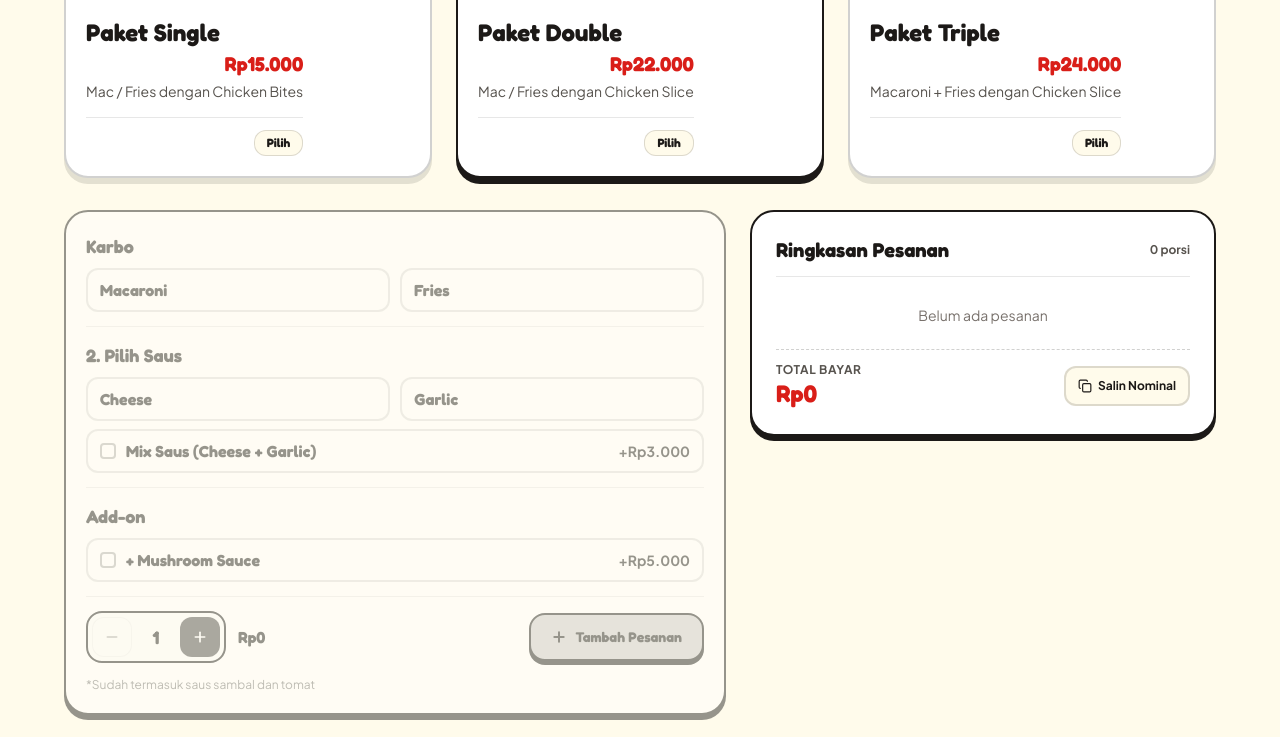
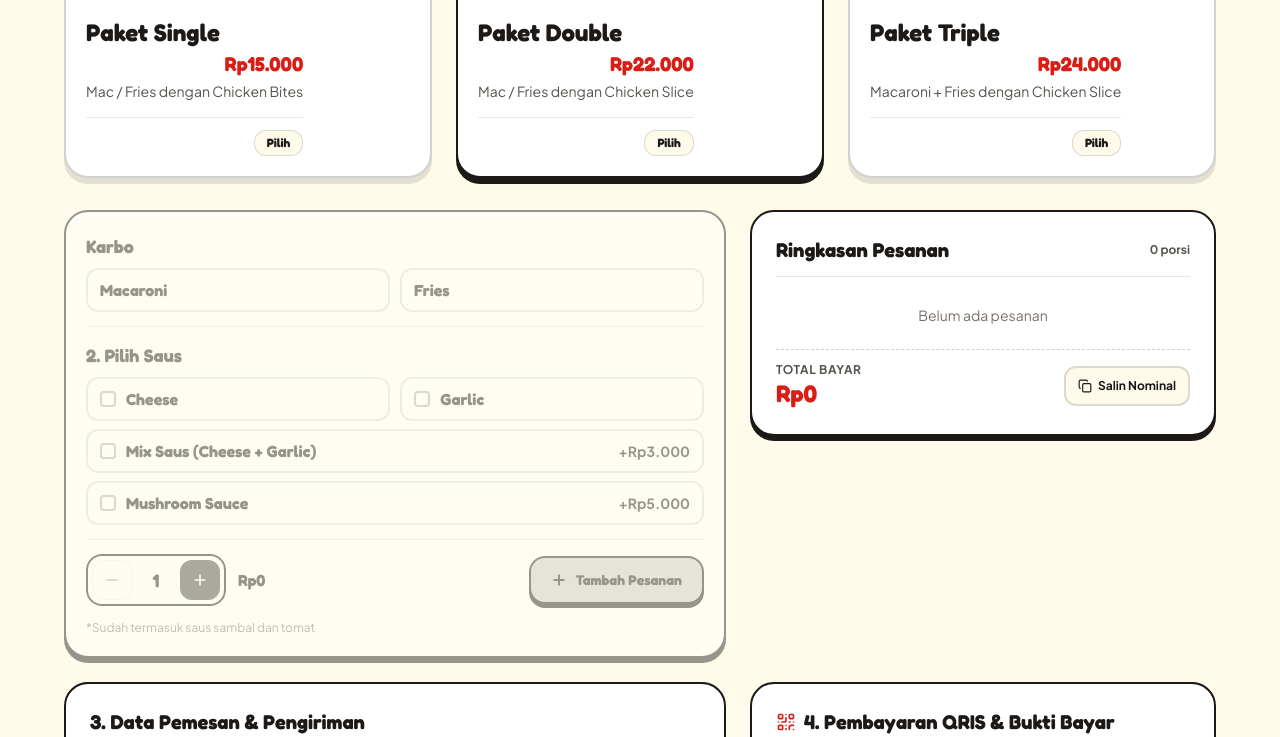
Before and after one commit to Zfanz12/perchick-order, a Next.js app: page / in a window 1280 px wide. Shown: the part 1347-2084 px from the top of the page. Built offline with nearby package versions, Linux system fonts and the light colour scheme.

Commit message:
feat: toggleable sauce checkboxes, standalone Mushroom sauce, and 500ms karbo photo transition

```diff
--- a/components/DirectOrderForm.tsx
+++ b/components/DirectOrderForm.tsx
@@ -174,13 +174,21 @@ export function DirectOrderForm() {
   const [submitError, setSubmitError] = useState<string | null>(null);
   const [isSubmitting, setIsSubmitting] = useState(false);
   const [photoTick, setPhotoTick] = useState(0);
+  const [doubleFadeDuration, setDoubleFadeDuration] = useState<'500' | '1000'>(
+    '1000'
+  );
+
+  const isDoublePhotoLocked =
+    draftPackageId === 'DOUBLE' && draftSide !== null;
 
   useEffect(() => {
+    if (isDoublePhotoLocked) return;
     const timer = window.setInterval(() => {
+      setDoubleFadeDuration('1000');
       setPhotoTick((prev) => prev + 1);
     }, 5000);
     return () => window.clearInterval(timer);
-  }, []);
+  }, [isDoublePhotoLocked]);
 
   const selectedPackage = draftPackageId ? getPackageById(draftPackageId) : null;
   const isTriple = draftPackageId === 'TRIPLE';
@@ -207,26 +215,30 @@ export function DirectOrderForm() {
       setDraftError('Pilih karbo Macaroni atau Fries terlebih dahulu.');
       return;
     }
-    if (!draftSauce) {
-      setDraftError('Pilih saus Cheese atau Garlic terlebih dahulu.');
+    if (!draftSauce && !draftMushroom) {
+      setDraftError(
+        'Pilih minimal 1 saus (Cheese, Garlic, Mix, atau Mushroom) terlebih dahulu.'
+      );
       return;
     }
 
     const resolvedSides: SideOptionId[] = isTriple
       ? ['MACARONI', 'FRIES']
       : [draftSide as SideOptionId];
+    const resolvedSauceId: SauceId = draftSauce ?? 'Mushroom';
+    const resolvedAddMushroom = draftSauce ? draftMushroom : false;
 
     addOrderItem(
       draftPackageId,
       resolvedSides,
-      draftSauce,
-      draftMushroom,
+      resolvedSauceId,
+      resolvedAddMushroom,
       draftQty
     );
 
     const sidesText = formatSidesLabel(resolvedSides);
-    const sauceText = getSauceById(draftSauce).name;
-    const mushroomText = draftMushroom ? ' + Mushroom' : '';
+    const sauceText = getSauceById(resolvedSauceId).name;
+    const mushroomText = resolvedAddMushroom ? ' + Mushroom' : '';
     setAddedFeedback(
       `${draftQty}× ${selectedPackage.name} (${sidesText} • ${sauceText}${mushroomText}) ditambahkan`
     );
@@ -237,6 +249,7 @@ export function DirectOrderForm() {
     setDraftSauce(null);
     setDraftMushroom(false);
     setDraftQty(1);
+    setDoubleFadeDuration('1000');
     setSubmitError(null);
     window.setTimeout(() => setAddedFeedback(null), 2400);
   };
@@ -359,7 +372,7 @@ export function DirectOrderForm() {
         {/* Section Heading */}
         <div className="mx-auto max-w-2xl text-center">
           <h2 className="font-display text-3xl font-bold text-[#1C1917] sm:text-4xl">
-            1. Pilih Paketmu
+            Pilih Paketmu
           </h2>
         </div>
 
@@ -379,6 +392,7 @@ export function DirectOrderForm() {
                   type="button"
                   whileTap={{ scale: 0.985 }}
                   onClick={() => {
+                    setDoubleFadeDuration('1000');
                     setDraftPackageId(pkg.id);
                     setDraftError(null);
                     if (pkg.id === 'TRIPLE') {
@@ -423,6 +437,10 @@ export function DirectOrderForm() {
                               : 0
                             : photoTick % pkg.images!.length;
                         const isCurrent = activeIndex === imgIdx;
+                        const fadeDurationClass =
+                          doubleFadeDuration === '500'
+                            ? 'duration-500'
+                            : 'duration-1000';
                         return (
                           <Image
                             key={src}
@@ -430,8 +448,7 @@ export function DirectOrderForm() {
                             alt={`${pkg.name} ${imgIdx + 1}`}
                             fill
                             sizes="(max-width: 768px) 80vw, 33vw"
-                          className={`object-cover transition-opacity duration-1000 ease-in-out ${
-                            isCurrent ? 'opacity-100' : 'opacity-0'
+                            className={`object-cover transition-opacity ease-in-out ${fadeDurationClass} ${isCurrent ? 'opacity-100' : 'opacity-0'
                               }`}
                           />
                         );
@@ -509,8 +526,7 @@ export function DirectOrderForm() {
           {/* Customize Package Card (Compact, greyed out until a package is selected) */}
           <div
             aria-disabled={!draftPackageId}
-            className={`order-1 space-y-3.5 rounded-3xl border-2 border-[#1C1917] bg-white p-4 shadow-[0_5px_0_#1C1917] transition-all sm:p-5 lg:col-span-7 lg:col-start-1 ${
-              !draftPackageId
+            className={`order-1 space-y-3.5 rounded-3xl border-2 border-[#1C1917] bg-white p-4 shadow-[0_5px_0_#1C1917] transition-all sm:p-5 lg:col-span-7 lg:col-start-1 ${!draftPackageId
                 ? 'pointer-events-none select-none opacity-45 grayscale'
                 : ''
               }`}
@@ -531,12 +547,12 @@ export function DirectOrderForm() {
                       disabled={isTriple}
                       onClick={() => {
                         if (!isTriple) {
+                          setDoubleFadeDuration('500');
                           setDraftSide(side.id);
                           setDraftError(null);
                         }
                       }}
-                      className={`flex min-h-[42px] items-center justify-between gap-2 rounded-xl border-2 px-3 py-2 text-left transition ${
-                        isTriple
+                      className={`flex min-h-[42px] items-center justify-between gap-2 rounded-xl border-2 px-3 py-2 text-left transition ${isTriple
                           ? 'cursor-not-allowed border-stone-300 bg-stone-100 opacity-75'
                           : active
                             ? 'cursor-pointer border-[#D91E18] bg-[#FFFBEB] ring-2 ring-[#FFC72C]/50'
@@ -544,16 +560,14 @@ export function DirectOrderForm() {
                         }`}
                     >
                       <span
-                        className={`font-display text-sm sm:text-base font-bold ${
-                          isTriple ? 'text-stone-500' : 'text-[#1C1917]'
+                        className={`font-display text-sm sm:text-base font-bold ${isTriple ? 'text-stone-500' : 'text-[#1C1917]'
                           }`}
                       >
                         {side.label}
                       </span>
                       {active && (
                         <span
-                          className={`flex h-4 w-4 shrink-0 items-center justify-center rounded-full text-white ${
-                            isTriple ? 'bg-stone-400' : 'bg-[#D91E18]'
+                          className={`flex h-4 w-4 shrink-0 items-center justify-center rounded-full text-white ${isTriple ? 'bg-stone-400' : 'bg-[#D91E18]'
                             }`}
                         >
                           <Check className="h-3 w-3 stroke-[3]" />
@@ -570,7 +584,7 @@ export function DirectOrderForm() {
               )}
             </div>
 
-            {/* Saus: Cheese / Garlic only (no price text, no description) */}
+            {/* Saus: Cheese / Garlic (checkboxes), Mix Saus, and Mushroom Sauce */}
             <div className="space-y-2 border-t border-[#1C1917]/10 pt-3.5">
               <h3 className="font-display text-base sm:text-lg font-bold text-[#1C1917]">
                 2. Pilih Saus
@@ -585,7 +599,21 @@ export function DirectOrderForm() {
                       key={sauce.id}
                       type="button"
                       onClick={() => {
-                        setDraftSauce(sauce.id);
+                        setDraftSauce((prev) => {
+                          if (sauce.id === 'Cheese') {
+                            if (prev === 'Cheese') return null;
+                            if (prev === 'Garlic') return 'Mix';
+                            if (prev === 'Mix') return 'Garlic';
+                            return 'Cheese';
+                          }
+                          if (sauce.id === 'Garlic') {
+                            if (prev === 'Garlic') return null;
+                            if (prev === 'Cheese') return 'Mix';
+                            if (prev === 'Mix') return 'Cheese';
+                            return 'Garlic';
+                          }
+                          return prev === sauce.id ? null : sauce.id;
+                        });
                         setDraftError(null);
                       }}
                       className={`flex min-h-[42px] cursor-pointer items-center justify-between gap-2 rounded-xl border-2 px-3 py-2 text-left transition ${active
@@ -593,14 +621,19 @@ export function DirectOrderForm() {
                         : 'border-[#1C1917]/15 bg-white hover:border-[#1C1917]/40'
                         }`}
                     >
+                      <span className="flex items-center gap-2.5">
+                        <span
+                          className={`flex h-4 w-4 shrink-0 items-center justify-center rounded border-2 ${active
+                            ? 'border-[#D91E18] bg-[#D91E18] text-white'
+                            : 'border-[#1C1917]/35 bg-white'
+                            }`}
+                        >
+                          {active && <Check className="h-3 w-3 stroke-[3]" />}
+                        </span>
                         <span className="font-display text-sm sm:text-base font-bold text-[#1C1917]">
                           {sauce.name}
                         </span>
-                      {active && (
-                        <span className="flex h-4 w-4 shrink-0 items-center justify-center rounded-full bg-[#D91E18] text-white">
-                          <Check className="h-3 w-3 stroke-[3]" />
                       </span>
-                      )}
                     </button>
                   );
                 })}
@@ -638,17 +671,14 @@ export function DirectOrderForm() {
                   +{formatRupiah(MIX_SAUCE_ADDON_PRICE)}
                 </span>
               </button>
-            </div>
 
-            {/* Add-on: + Mushroom with plain black price text (no pill, no description) */}
-            <div className="space-y-2 border-t border-[#1C1917]/10 pt-3.5">
-              <h3 className="font-display text-base sm:text-lg font-bold text-[#1C1917]">
-                Add-on
-              </h3>
-
+              {/* Mushroom Sauce Checkbox (+Rp5.000, can be selected on its own or combined) */}
               <button
                 type="button"
-                onClick={() => setDraftMushroom((prev) => !prev)}
+                onClick={() => {
+                  setDraftMushroom((prev) => !prev);
+                  setDraftError(null);
+                }}
                 className={`flex min-h-[42px] w-full cursor-pointer items-center justify-between gap-3 rounded-xl border-2 px-3 py-2 text-left transition ${draftMushroom
                   ? 'border-[#D91E18] bg-[#FFFBEB] ring-2 ring-[#FFC72C]/50'
                   : 'border-[#1C1917]/15 bg-white hover:border-[#1C1917]/40'
@@ -656,7 +686,7 @@ export function DirectOrderForm() {
               >
                 <span className="flex items-center gap-2.5">
                   <span
-                    className={`flex h-4 w-4 items-center justify-center rounded border-2 ${draftMushroom
+                    className={`flex h-4 w-4 shrink-0 items-center justify-center rounded border-2 ${draftMushroom
                       ? 'border-[#D91E18] bg-[#D91E18] text-white'
                       : 'border-[#1C1917]/35 bg-white'
                       }`}
@@ -664,11 +694,11 @@ export function DirectOrderForm() {
                     {draftMushroom && <Check className="h-3 w-3 stroke-[3]" />}
                   </span>
                   <span className="font-display text-sm sm:text-base font-bold text-[#1C1917]">
-                    + Mushroom Sauce
+                    Mushroom Sauce
                   </span>
                 </span>
 
-                <span className="font-sans text-xs sm:text-sm font-bold text-[#1C1917]">
+                <span className="font-sans text-xs sm:text-sm font-bold text-[#1C1917] shrink-0">
                   +{formatRupiah(MUSHROOM_ADDON_PRICE)}
                 </span>
               </button>
@@ -1112,7 +1142,7 @@ export function DirectOrderForm() {
 
               {pricing.totalMushroom > 0 && (
                 <div className="flex items-center justify-between text-xs font-semibold text-[#1C1917]">
-                  <span>Add-on Mushroom</span>
+                  <span>Saus Mushroom</span>
                   <span>+{formatRupiah(pricing.totalMushroom)}</span>
                 </div>
               )}
--- a/constants/menu.ts
+++ b/constants/menu.ts
@@ -108,6 +108,9 @@ export function getSauceById(id: SauceId): SauceOption {
   if (id === 'Mix') {
     return { id: 'Mix', name: 'Mix (Cheese + Garlic)' };
   }
+  if (id === 'Mushroom') {
+    return { id: 'Mushroom', name: 'Mushroom' };
+  }
   const found = SAUCE_OPTIONS.find((sauce) => sauce.id === id);
   if (!found) {
     throw new Error(`Unknown sauce id: ${id}`);
@@ -116,7 +119,9 @@ export function getSauceById(id: SauceId): SauceOption {
 }
 
 export function getSauceExtraPrice(id: SauceId): number {
-  return id === 'Mix' ? MIX_SAUCE_ADDON_PRICE : 0;
+  if (id === 'Mix') return MIX_SAUCE_ADDON_PRICE;
+  if (id === 'Mushroom') return MUSHROOM_ADDON_PRICE;
+  return 0;
 }
 
 export function getScheduleById(id: DeliveryScheduleId): DeliveryScheduleOption {
@@ -150,8 +155,11 @@ export function calculateItemsPricing(items: OrderItem[]): PriceBreakdown {
     (acc, item) => {
       const pkg = getPackageById(item.packageId);
       const qty = Math.max(1, Math.floor(item.quantity));
-      const mixSauceCost = getSauceExtraPrice(item.sauceId);
-      const mushroomCost = item.addMushroom ? MUSHROOM_ADDON_PRICE : 0;
+      const mixSauceCost = item.sauceId === 'Mix' ? MIX_SAUCE_ADDON_PRICE : 0;
+      const mushroomCost =
+        item.sauceId === 'Mushroom' || item.addMushroom
+          ? MUSHROOM_ADDON_PRICE
+          : 0;
 
       acc.totalItems += qty;
       acc.subtotalPackages += pkg.basePrice * qty;
--- a/services/orderService.ts
+++ b/services/orderService.ts
@@ -385,7 +385,7 @@ export function buildWhatsAppOrderUrl(order: SubmittedOrder): string {
   }
 
   if (order.pricing.totalMushroom > 0) {
-    lines.push(`• Add-on Mushroom: ${formatRupiah(order.pricing.totalMushroom)}`);
+    lines.push(`• Saus Mushroom: ${formatRupiah(order.pricing.totalMushroom)}`);
   }
 
   lines.push(
--- a/types/order.ts
+++ b/types/order.ts
@@ -2,7 +2,7 @@ export type PackageId = 'SINGLE' | 'DOUBLE' | 'TRIPLE';
 
 export type SideOptionId = 'MACARONI' | 'FRIES';
 
-export type SauceId = 'Cheese' | 'Garlic' | 'Mix';
+export type SauceId = 'Cheese' | 'Garlic' | 'Mix' | 'Mushroom';
 
 export type DeliveryScheduleId = 'MINGGU_29_NOV' | 'SENIN_30_NOV';
 
```
Lines whose indentation alone changed are shown as unchanged.
